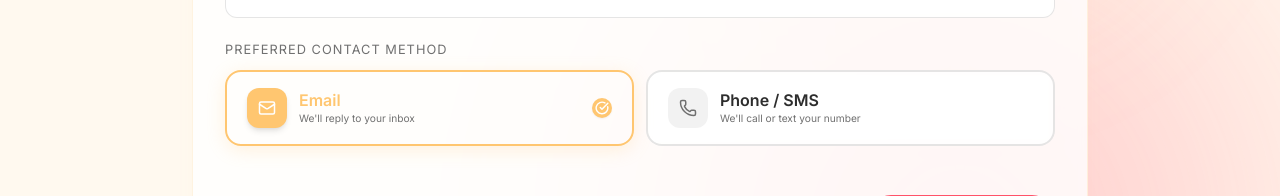
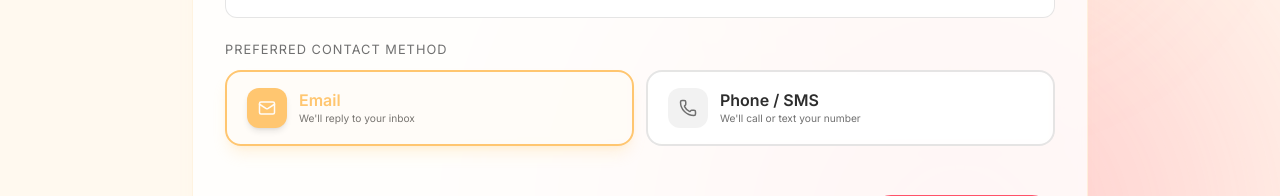
Before and after one commit to ShanRaboy11/Qios, a Next.js app: page /contact in a window 1280 px wide. Shown: the part 977-1173 px from the top of the page. Built offline with nearby package versions, Linux system fonts and the light colour scheme.

Commit message:
fix: modal

```diff
--- a/src/components/organisms/Contacts.tsx
+++ b/src/components/organisms/Contacts.tsx
@@ -186,9 +186,9 @@ function ContactMethodPill({
       type="button"
       onClick={onSelect}
       className={cn(
-        "flex-1 flex items-center gap-3 px-5 py-4 rounded-2xl border-2 text-left transition-all duration-300 group",
+        "flex-1 flex items-center gap-3 px-5 py-4 rounded-2xl border-2 text-left transition-all duration-300 group backdrop-blur-sm",
         selected
-          ? "border-brand-primary bg-brand-primary/8 shadow-[0_4px_18px_color-mix(in_srgb,var(--color-brand-primary)_22%,transparent)]"
+          ? "border-brand-primary bg-brand-primary/8 shadow-lg shadow-brand-primary/20"
           : "border-black/10 bg-white/60 backdrop-blur-sm hover:border-brand-primary/40 hover:bg-white/80",
       )}
     >
@@ -200,9 +200,12 @@ function ContactMethodPill({
             : "bg-black/5 text-text-secondary group-hover:bg-brand-primary/10 group-hover:text-brand-primary",
         )}
       >
+        {selected && (
+        <div className="absolute inset-0 bg-brand-primary/5 rounded-[14px] pointer-events-none" />
+      )}
         {icon}
       </div>
-      <div>
+      <div className="flex-1 min-w-0">
         <p
           className={cn(
             "b3 transition-colors duration-300",
@@ -213,12 +216,6 @@ function ContactMethodPill({
         </p>
         <p className="b5 text-text-secondary mt-0.5">{description}</p>
       </div>
-      {/* selected checkmark */}
-      {selected && (
-        <div className="ml-auto shrink-0 w-5 h-5 rounded-full bg-brand-primary flex items-center justify-center shadow-sm">
-          <CheckCircle size={14} className="text-white" strokeWidth={2.5} />
-        </div>
-      )}
     </button>
   );
 }
@@ -235,7 +232,7 @@ export default function ContactForm() {
     contactMethod: "email" as "email" | "phone",
   });
   const [errors, setErrors] = useState<Errors>({});
-  const [submitted, setSubmitted] = useState(false);
+  const [showModal, setShowModal] = useState(false);
   const [loading, setLoading] = useState(false);
 
   const gradientHeaderStyle = {
@@ -281,11 +278,11 @@ export default function ContactForm() {
     // simulate network request
     await new Promise((r) => setTimeout(r, 1400));
     setLoading(false);
-    setSubmitted(true);
+    setShowModal(true);
   };
 
   const handleReset = () => {
-    setSubmitted(false);
+    setShowModal(false);
     setErrors({});
     setForm({
       name: "",
@@ -340,6 +337,62 @@ export default function ContactForm() {
           </p>
         </div>
 
+        {/* success modal */}
+        {showModal && (
+          <div
+            className="fixed inset-0 z-50 flex items-center justify-center p-4 bg-text-primary/40 backdrop-blur-sm animate-in fade-in duration-200"
+            onClick={(e) => { if (e.target === e.currentTarget) setShowModal(false); }}
+          >
+            <div className="bg-white rounded-[2rem] shadow-2xl w-full max-w-md p-10 flex flex-col items-center text-center gap-6 animate-in zoom-in-95 fade-in duration-200">
+              {/* success icon */}
+              <div className="relative w-20 h-20">
+                <div className="absolute inset-0 rounded-full bg-success-secondary/60 animate-ping" style={{ animationDuration: "1.8s" }} />
+                <div className="relative w-20 h-20 rounded-full bg-success-secondary flex items-center justify-center shadow-lg shadow-success-primary/20">
+                  <svg
+                    viewBox="0 0 24 20"
+                    fill="none"
+                    stroke="currentColor"
+                    strokeWidth={2.5}
+                    strokeLinecap="round"
+                    strokeLinejoin="round"
+                    className="w-8 h-8 text-success-primary"
+                  >
+                    <path d="M2 10l7 7L22 2" />
+                  </svg>
+                </div>
+              </div>
+              <div className="space-y-2">
+                <h3 className="h3 text-text-primary font-figtree font-bold">Message sent!</h3>
+                <p className="b1 text-text-secondary max-w-sm">
+                  Thanks, <strong>{form.name.split(" ")[0]}</strong>! We&apos;ll reach out via{" "}
+                  <strong>
+                    {form.contactMethod === "email" ? form.email : `+63 ${form.phone}`}
+                  </strong>{" "}
+                  soon.
+                </p>
+              </div>
+              <div className="flex flex-col sm:flex-row gap-3 w-full">
+                <Button
+                  variant="outline"
+                  shape="rounded"
+                  onClick={handleReset}
+                  className="flex-1 border-brand-primary text-brand-primary hover:bg-brand-primary hover:text-white hover:border-brand-primary"
+                >
+                  Send another
+                </Button>
+                <Button
+                  variant="accent"
+                  shape="rounded"
+                  onClick={() => setShowModal(false)}
+                  className="flex-1"
+                >
+                  Done
+                </Button>
+              </div>
+            </div>
+          </div>
+        )}
+
         {/* card */}
         <div className="bg-white/80 backdrop-blur-sm rounded-[2rem] border border-brand-primary/20 shadow-xl shadow-brand-primary/5 overflow-hidden">
           {/* card header bar */}
@@ -357,48 +410,8 @@ export default function ContactForm() {
             </div>
           </div>
 
-          {/* success state */}
-          {submitted ? (
-            <div className="flex flex-col items-center justify-center gap-6 py-20 px-8 text-center">
-              {/* animated success circle */}
-              <div className="relative w-20 h-20">
-                <div className="absolute inset-0 rounded-full bg-success-secondary animate-ping opacity-30" />
-                <div className="relative w-20 h-20 rounded-full bg-success-secondary flex items-center justify-center shadow-lg shadow-success-primary/20">
-                  <svg
-                    viewBox="0 0 24 24"
-                    fill="none"
-                    stroke="currentColor"
-                    strokeWidth={2.5}
-                    strokeLinecap="round"
-                    strokeLinejoin="round"
-                    className="w-9 h-9 text-success-primary"
-                  >
-                    <path d="M20 6L9 17l-5-5" />
-                  </svg>
-                </div>
-              </div>
-              <div className="space-y-2">
-                <h3 className="h3 text-text-primary font-figtree font-bold">Message sent!</h3>
-                <p className="b1 text-text-secondary max-w-sm">
-                  Thanks, <strong>{form.name.split(" ")[0]}</strong>! We&apos;ll reach out via{" "}
-                  <strong>
-                    {form.contactMethod === "email" ? form.email : `+63 ${form.phone}`}
-                  </strong>{" "}
-                  soon.
-                </p>
-              </div>
-              <Button
-                variant="outline"
-                shape="rounded"
-                onClick={handleReset}
-                className="border-brand-primary text-brand-primary hover:bg-brand-primary hover:text-white hover:border-brand-primary"
-              >
-                Send another message
-              </Button>
-            </div>
-          ) : (
-            /* form */
-            <form onSubmit={handleSubmit} noValidate className="p-8 space-y-6">
+          {/* form — always visible */}
+          <form onSubmit={handleSubmit} noValidate className="p-8 space-y-6">
               {/* row 1: name + email */}
               <div className="grid grid-cols-1 md:grid-cols-2 gap-5">
                 <div>
@@ -526,7 +539,6 @@ export default function ContactForm() {
                 </Button>
               </div>
             </form>
-          )}
         </div>
 
         {/* info tiles */}
```
